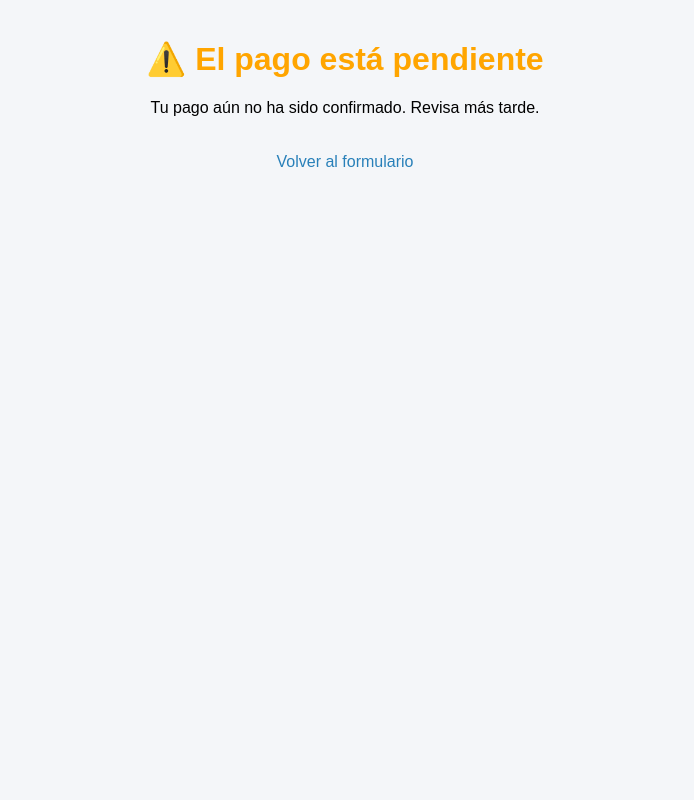
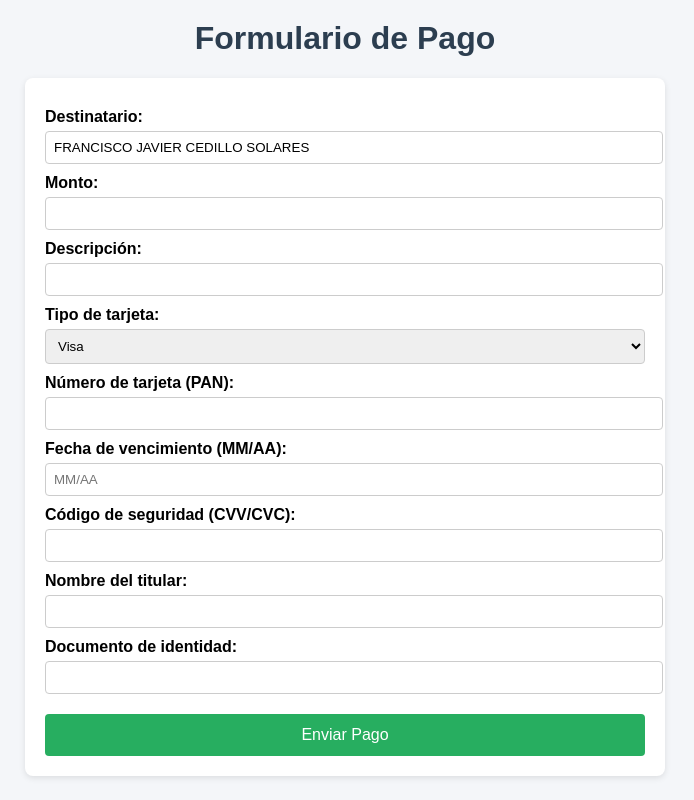
Before and after one commit to Javi1304/pagos-app, a website: page public/pendiente.html in a window 1280 px wide. Shown: the whole page, without its empty margins (295-989 px from the left). Drawn offline with Linux system fonts and the light colour scheme.

Commit message:
Cambio a link de pago directo solicitado por el profesor

```diff
--- a/public/pendiente.html
+++ b/public/pendiente.html
@@ -2,16 +2,46 @@
 <html lang="es">
 <head>
   <meta charset="UTF-8">
-  <title>Pago Pendiente</title>
+  <title>Formulario de Pago</title>
   <link rel="stylesheet" href="style.css">
-  <style>
-    body { font-family: Arial, sans-serif; margin: 40px; text-align: center; }
-    h1 { color: orange; }
-  </style>
 </head>
 <body>
-  <h1>⚠️ El pago está pendiente</h1>
-  <p>Tu pago aún no ha sido confirmado. Revisa más tarde.</p>
-  <a href="index.html">Volver al formulario</a>
+  <h1>Formulario de Pago</h1>
+  <form id="pagoForm">
+    <label for="destinatario">Destinatario:</label>
+    <input type="text" id="destinatario" name="destinatario" value="FRANCISCO JAVIER CEDILLO SOLARES" required>
+
+    <label for="monto">Monto:</label>
+    <input type="number" id="monto" name="monto" required>
+
+    <label for="descripcion">Descripción:</label>
+    <input type="text" id="descripcion" name="descripcion" required>
+
+    <label for="tipoTarjeta">Tipo de tarjeta:</label>
+    <select id="tipoTarjeta" name="tipoTarjeta" required>
+      <option value="visa">Visa</option>
+      <option value="mastercard">MasterCard</option>
+      <option value="amex">American Express</option>
+    </select>
+
+    <label for="numeroTarjeta">Número de tarjeta (PAN):</label>
+    <input type="text" id="numeroTarjeta" name="numeroTarjeta" maxlength="19" required>
+
+    <label for="fechaVencimiento">Fecha de vencimiento (MM/AA):</label>
+    <input type="text" id="fechaVencimiento" name="fechaVencimiento" placeholder="MM/AA" required>
+
+    <label for="cvv">Código de seguridad (CVV/CVC):</label>
+    <input type="text" id="cvv" name="cvv" maxlength="4" required>
+
+    <label for="nombreTitular">Nombre del titular:</label>
+    <input type="text" id="nombreTitular" name="nombreTitular" required>
+
+    <label for="documentoTitular">Documento de identidad:</label>
+    <input type="text" id="documentoTitular" name="documentoTitular" required>
+
+    <button type="submit">Enviar Pago</button>
+  </form>
+
+  <script src="script.js"></script>
 </body>
 </html>
--- a/public/script.js
+++ b/public/script.js
@@ -1,10 +1,10 @@
-document.getElementById("pagoForm").addEventListener("submit", async (e) => {
+document.getElementById("pagoForm").addEventListener("submit", (e) => {
   e.preventDefault();
 
+  // Capturamos los datos del formulario
   const destinatario = document.getElementById("destinatario").value;
   const monto = document.getElementById("monto").value;
   const descripcion = document.getElementById("descripcion").value;
-
   const tipoTarjeta = document.getElementById("tipoTarjeta").value;
   const numeroTarjeta = document.getElementById("numeroTarjeta").value;
   const fechaVencimiento = document.getElementById("fechaVencimiento").value;
@@ -12,7 +12,7 @@ document.getElementById("pagoForm").addEventListener("submit", async (e) => {
   const nombreTitular = document.getElementById("nombreTitular").value;
   const documentoTitular = document.getElementById("documentoTitular").value;
 
-  // Guardar datos en localStorage
+  // Guardamos en localStorage para que confirmacion.html los pueda leer después
   localStorage.setItem("destinatario", destinatario);
   localStorage.setItem("monto", monto);
   localStorage.setItem("descripcion", descripcion);
@@ -23,33 +23,7 @@ document.getElementById("pagoForm").addEventListener("submit", async (e) => {
   localStorage.setItem("nombreTitular", nombreTitular);
   localStorage.setItem("documentoTitular", documentoTitular);
 
-  try {
-    const response = await fetch("/create_preference", {
-      method: "POST",
-      headers: { "Content-Type": "application/json" },
-      body: JSON.stringify({
-        destinatario,
-        monto,
-        descripcion,
-        tipoTarjeta,
-        numeroTarjeta,
-        fechaVencimiento,
-        cvv,
-        nombreTitular,
-        documentoTitular
-      })
-    });
-
-    const data = await response.json();
-    console.log("Respuesta del backend:", data);
-
-    if (data.init_point) {
-      window.location.href = data.init_point;
-    } else {
-      alert("Error al iniciar el pago: no se recibió init_point");
-    }
-  } catch (error) {
-    console.error("Error en el frontend:", error);
-    alert("Error al iniciar el pago");
-  }
+  // LA SOLUCIÓN DEL PROFE:
+  // En lugar de llamar a tu servidor, mandamos al usuario directo al link que él te dio.
+  window.location.href = "https://mpago.la/32FJKrx";
 });
--- a/server.js
+++ b/server.js
@@ -10,7 +10,7 @@ app.use(express.static('public')); // Esto sirve tus archivos de la carpeta publ
 
 // CONFIGURACIÓN CON TU TOKEN DE PRUEBA
 const client = new MercadoPagoConfig({
-  accessToken: 'APP_USR-7756137479060799-032703-6d8ae147323e3b11b251e9a7877cd402-3296984244'
+  accessToken: 'TEST-3443141972996989-032419-8f5c2b4a469e5a06600fd04a6839d4f6-2653101234'
 });
 
 app.post('/create_preference', async (req, res) => {
```
